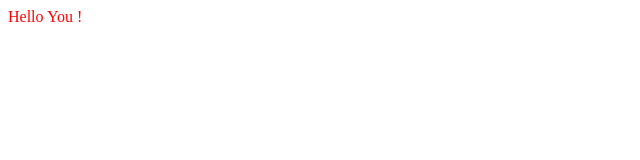
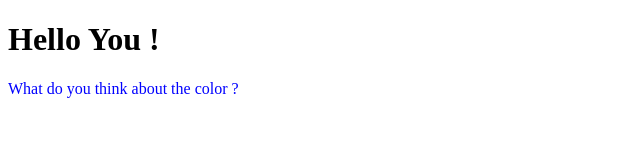
Before and after one commit to elagree/github-flow, a plain HTML site: page index.html in a window 1280 px wide. Shown: the whole page, without its empty margins (0-640 px from the left). Drawn offline with Linux system fonts and the light colour scheme.

Commit message:
Adding css style

```diff
--- a/index.html
+++ b/index.html
@@ -1,21 +1,14 @@
-<!doctype html>
-<html lang="fr">
-
+<!DOCTYPE html>
 <html>
     <head>
-<meta charset="utf-8"/>
-        <title>
-        Buffon à Paris
-        </title>
-
-    <head>
+        <meta charset="utf-8" />
+        <link rel="stylesheet" href="style.css" />
+        <title>Buffon à Paris</title>
+    </head>
 
     <body>
+        <h1>Hello You !</h1>
 
-    <font size="3" color="red">
-    Hello You !
-    </font>
-
+        <p>What do you think about the color ?</p>
     </body>
-
 </html>
--- /dev/null
+++ b/style.css
@@ -0,0 +1,7 @@
+p
+
+{
+
+    color: blue;
+
+}
```
